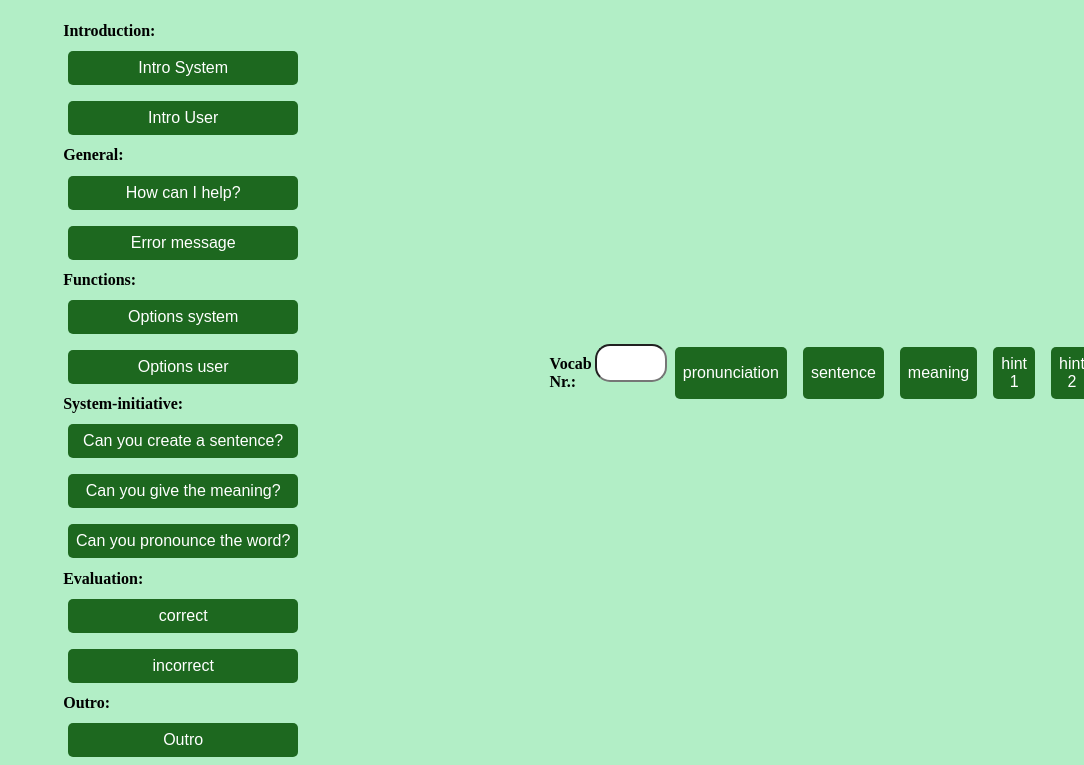
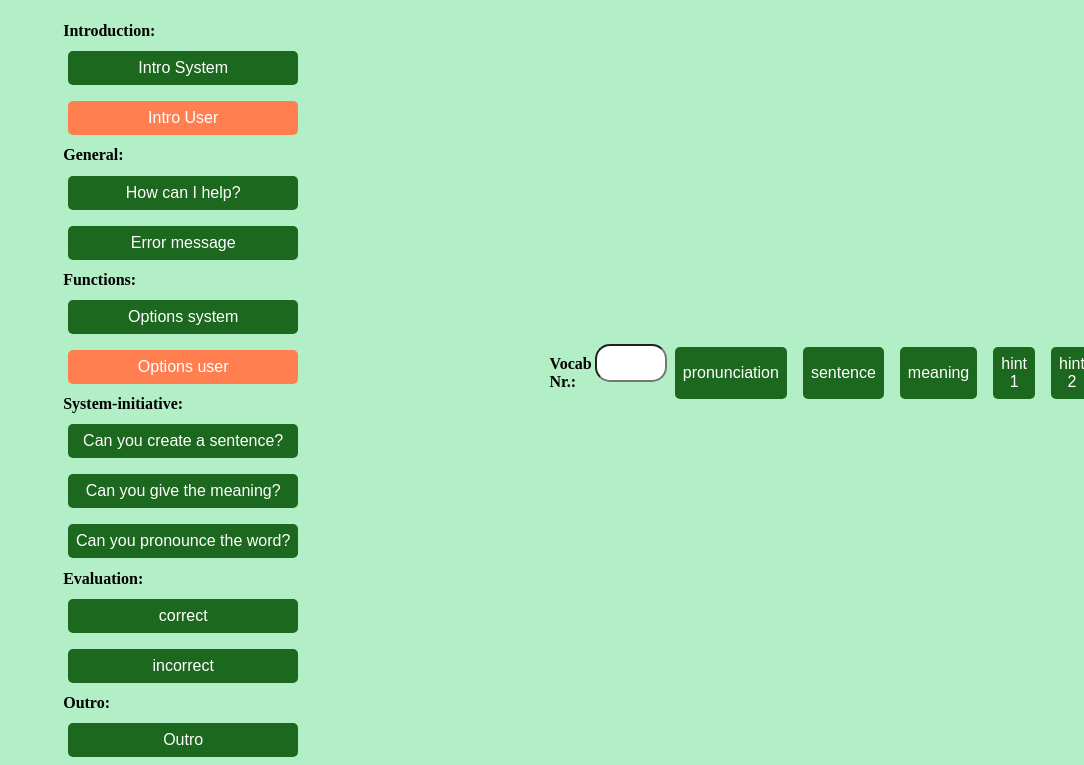
Before and after one commit to 4nn1k4/Study_Buddy_Wizard, a plain HTML site: page index.html in a window 1280 px wide. Shown: the part 61-826 px from the top of the page, without its empty margins (196-1280 px from the left). Drawn offline with nearby package versions, Linux system fonts and the light colour scheme.

Commit message:
buttoncolour

```diff
--- a/style.css
+++ b/style.css
@@ -30,6 +30,10 @@ p{
   border-radius: 5px;
 }
 
+#IntroductionUser, #optionsUser{
+    background-color: coral;
+}
+
 .generalUtterances{
     display: flex;
     flex-direction: column;
```
